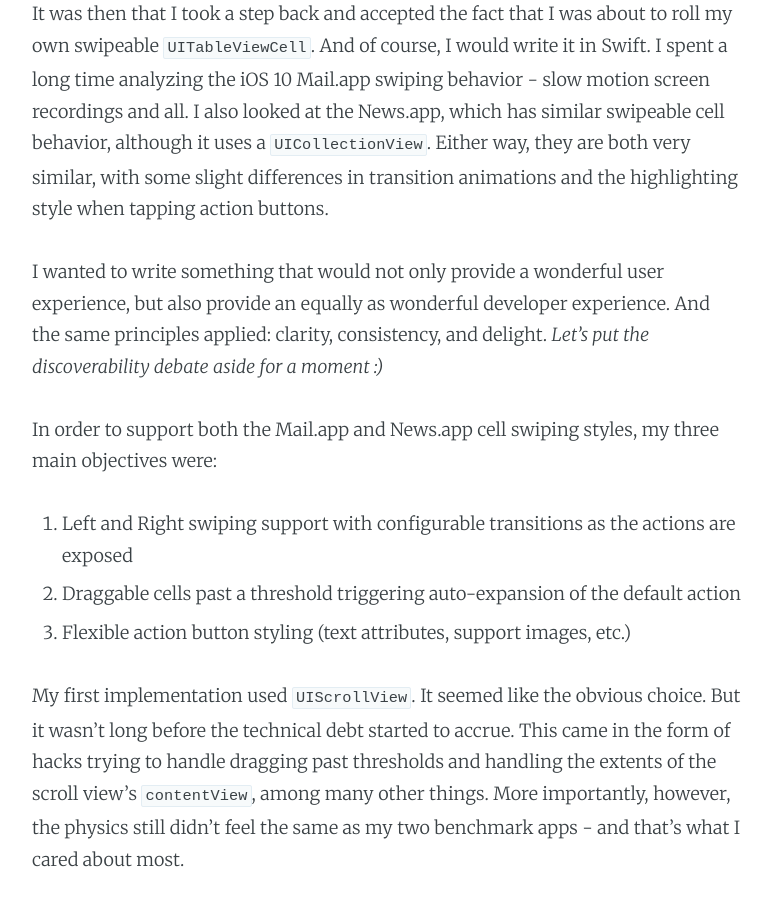
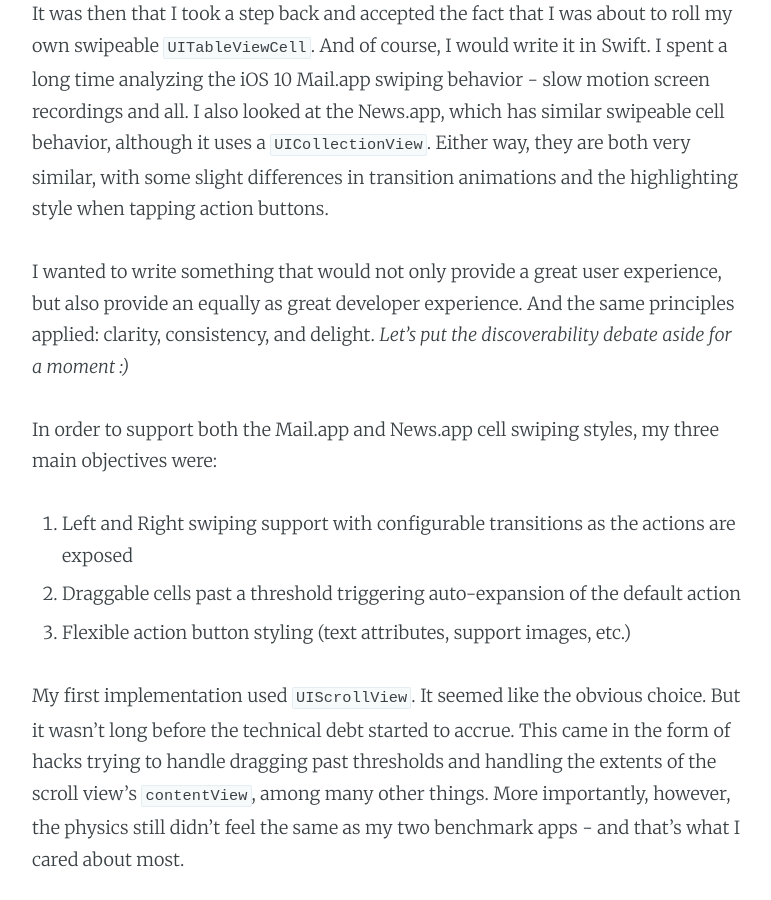
Before and after one commit to jerkoch/jerkoch.github.io, a Jekyll site: the page built from _posts/2017-02-07-swiper-no-swiping.md, in a window 1280 px wide and 900 px high, scrolled down 1136 px. Shown: the whole window, without its empty margins (253-1024 px from the left). Built offline with Jekyll 4.4.1, drawn with Linux system fonts in a browser that asks for light colours; comment, search, counter and statistics services are not loaded; some of the changed text lies outside the part shown.

Commit message:
Fixed some typos

```diff
--- a/_posts/2017-02-07-swiper-no-swiping.md
+++ b/_posts/2017-02-07-swiper-no-swiping.md
@@ -23,7 +23,7 @@ One thing you need to know about me - I'm a stickler for the details. Visually,
 
 It was then that I took a step back and accepted the fact that I was about to roll my own swipeable `UITableViewCell`. And of course, I would write it in Swift. I spent a long time analyzing the iOS 10 Mail.app swiping behavior - slow motion screen recordings and all.  I also looked at the News.app, which has similar swipeable cell behavior, although it uses a `UICollectionView`. Either way, they are both very similar, with some slight differences in transition animations and the highlighting style when tapping action buttons.
 
-I wanted to write something that would not only provide a wonderful user experience, but also provide an equally as wonderful developer experience. And the same principles applied: clarity, consistency, and delight. *Let's put the discoverability debate aside for a moment :)*
+I wanted to write something that would not only provide a great user experience, but also provide an equally as great developer experience. And the same principles applied: clarity, consistency, and delight. *Let's put the discoverability debate aside for a moment :)*
 
 In order to support both the Mail.app and News.app cell swiping styles, my three main objectives were:
 
```
Also changed, not shown: other parts of _posts/2017-02-07-swiper-no-swiping.md (+5 -5 lines).
